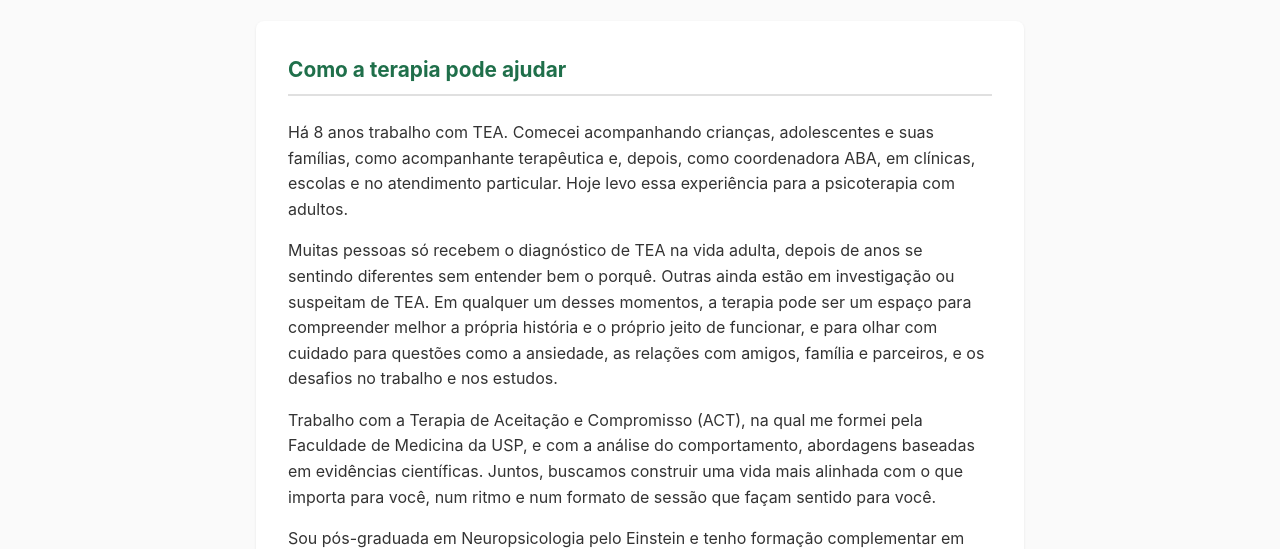
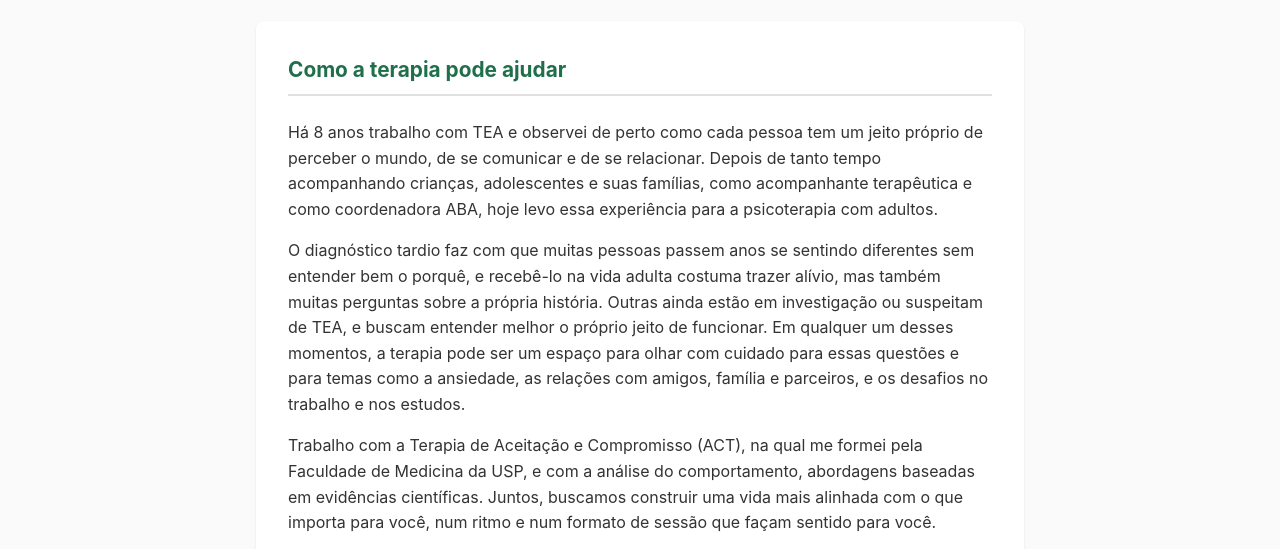
Before and after one commit to gabriellaopg/gabriellaopg.github.io, a plain HTML site: page previa/psicoterapia-adultos-tea.html in a window 1280 px wide. Shown: the part 204-753 px from the top of the page. Drawn offline with nearby package versions, Linux system fonts and the light colour scheme.

Commit message:
Prévia: reescreve os dois primeiros parágrafos da página de TEA
Co-Authored-By: Claude Opus 5.5 <noreply@anthropic.com>
Claude-Session: https://claude.ai/code/session_01AizkYchsuGK3yMUDiQG1Xf

```diff
--- a/previa/psicoterapia-adultos-tea.html
+++ b/previa/psicoterapia-adultos-tea.html
@@ -49,8 +49,8 @@
 
         <section class="card">
             <h2 style="margin-top:0;">Como a terapia pode ajudar</h2>
-            <p>Há 8 anos trabalho com TEA. Comecei acompanhando crianças, adolescentes e suas famílias, como acompanhante terapêutica e, depois, como coordenadora ABA, em clínicas, escolas e no atendimento particular. Hoje levo essa experiência para a psicoterapia com adultos.</p>
-            <p>Muitas pessoas só recebem o diagnóstico de TEA na vida adulta, depois de anos se sentindo diferentes sem entender bem o porquê. Outras ainda estão em investigação ou suspeitam de TEA. Em qualquer um desses momentos, a terapia pode ser um espaço para compreender melhor a própria história e o próprio jeito de funcionar, e para olhar com cuidado para questões como a ansiedade, as relações com amigos, família e parceiros, e os desafios no trabalho e nos estudos.</p>
+            <p>Há 8 anos trabalho com TEA e observei de perto como cada pessoa tem um jeito próprio de perceber o mundo, de se comunicar e de se relacionar. Depois de tanto tempo acompanhando crianças, adolescentes e suas famílias, como acompanhante terapêutica e como coordenadora ABA, hoje levo essa experiência para a psicoterapia com adultos.</p>
+            <p>O diagnóstico tardio faz com que muitas pessoas passem anos se sentindo diferentes sem entender bem o porquê, e recebê-lo na vida adulta costuma trazer alívio, mas também muitas perguntas sobre a própria história. Outras ainda estão em investigação ou suspeitam de TEA, e buscam entender melhor o próprio jeito de funcionar. Em qualquer um desses momentos, a terapia pode ser um espaço para olhar com cuidado para essas questões e para temas como a ansiedade, as relações com amigos, família e parceiros, e os desafios no trabalho e nos estudos.</p>
             <p>Trabalho com a Terapia de Aceitação e Compromisso (ACT), na qual me formei pela Faculdade de Medicina da USP, e com a análise do comportamento, abordagens baseadas em evidências científicas. Juntos, buscamos construir uma vida mais alinhada com o que importa para você, num ritmo e num formato de sessão que façam sentido para você.</p>
             <p style="margin:0;">Sou pós-graduada em Neuropsicologia pelo Einstein e tenho formação complementar em Intervenções Precoces no Autismo (CBI of Miami) e em ABA e Estratégias Naturalistas. Mais detalhes em <a href="../quem-sou-eu.html">Sobre mim</a>.</p>
         </section>
```
